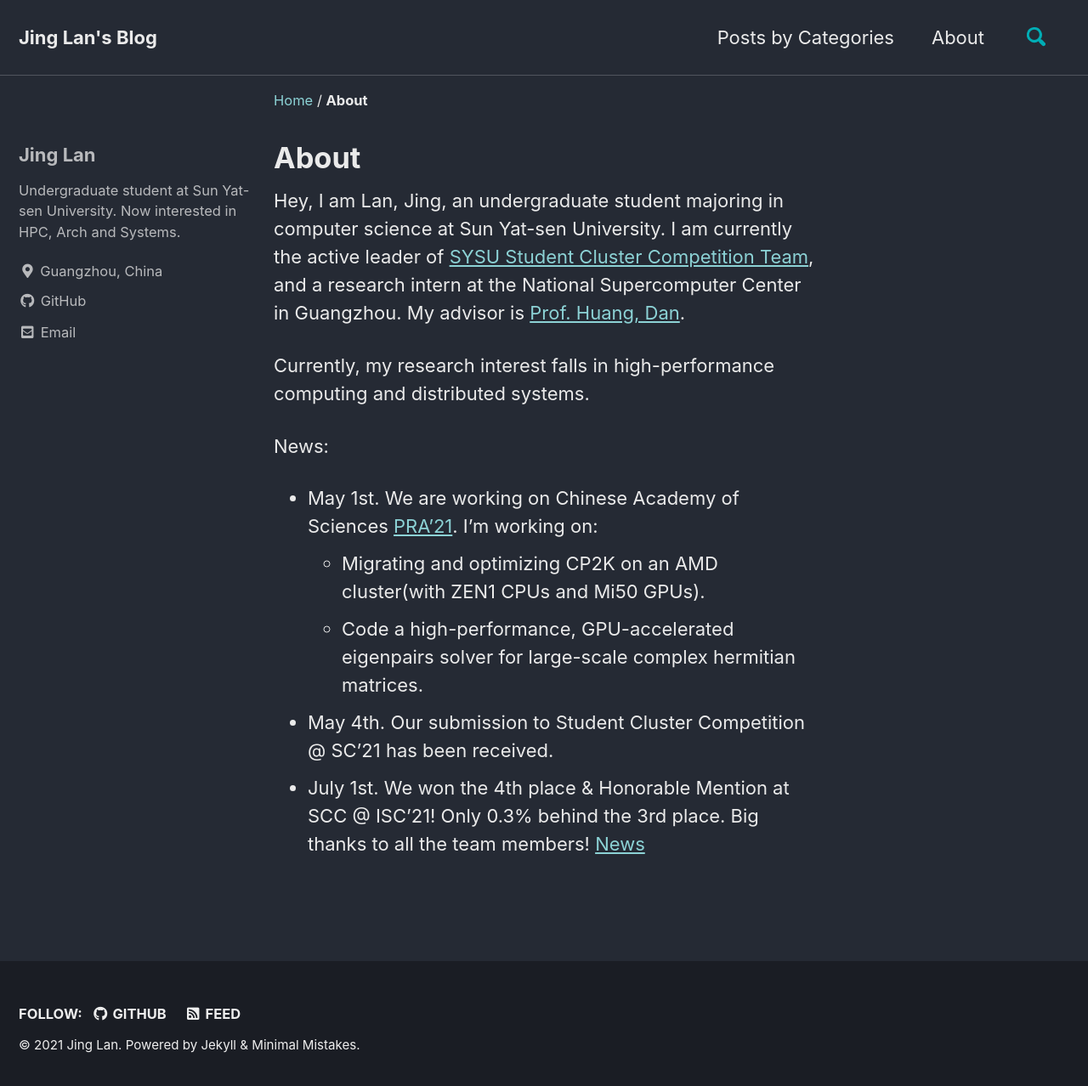
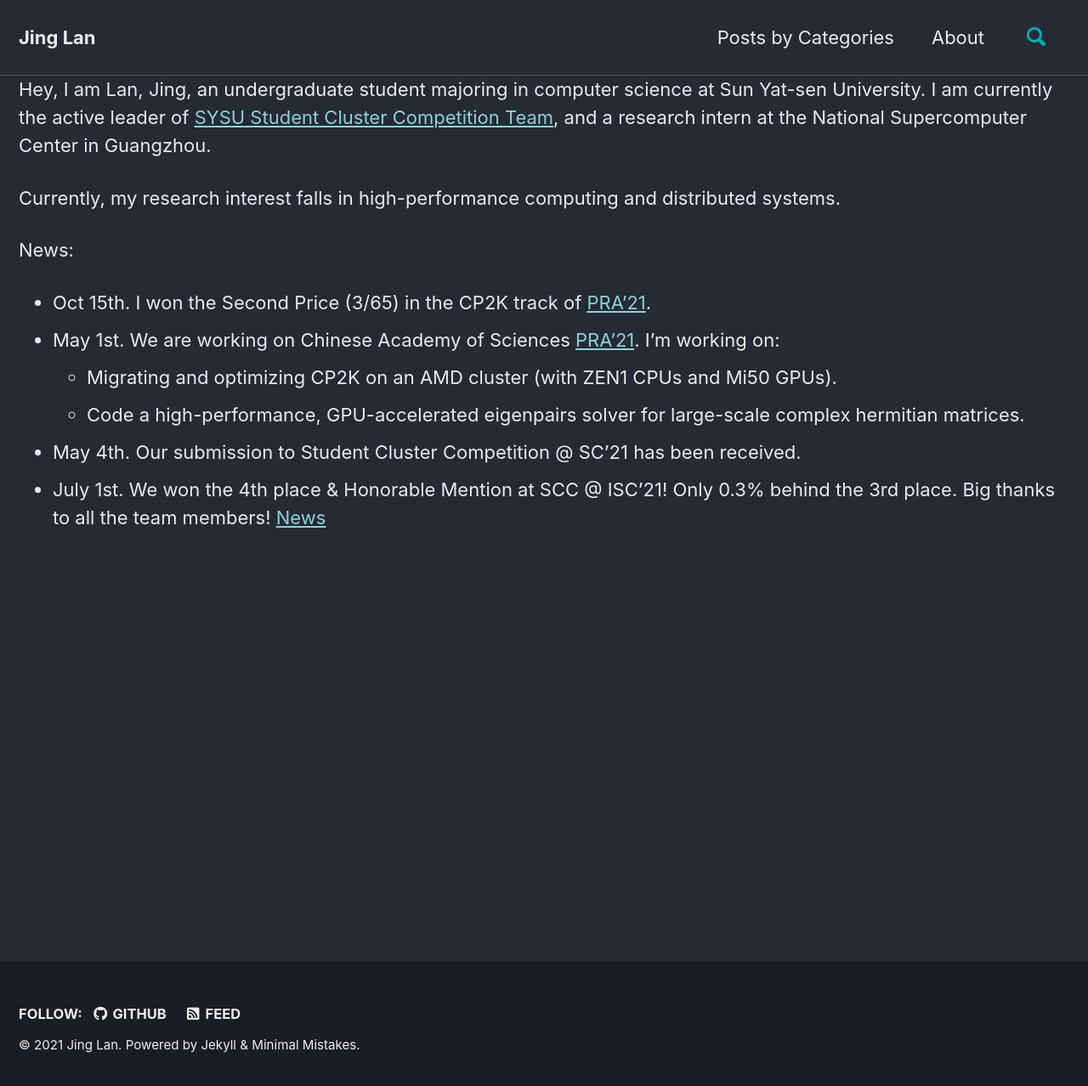
Before and after one commit to Lan-Jing/Lan-Jing.github.io, a Jekyll site: the page built from _pages/home.md, in a window 1280 px wide and 1286 px high. Shown: the top 1278 px of the window at 85% size. Built offline with Jekyll 4.4.1, drawn with Linux system fonts in a browser that asks for light colours; cached includes are drawn as plain includes.

Commit message:
Modify the layout

```diff
--- a/_config.yml
+++ b/_config.yml
@@ -16,7 +16,7 @@ minimal_mistakes_skin    : "dark" # "air", "aqua", "contrast", "dark", "dirt", "
 
 # Site Settings
 locale                   : "en-US"
-title                    : "Jing Lan's Blog"
+title                    : "Jing Lan"
 title_separator          : "|"
 subtitle                 : # site tagline that appears below site title in masthead
 name                     : "Jing Lan"
@@ -38,7 +38,7 @@ comments:
   facebook:
     # https://developers.facebook.com/docs/plugins/comments
     appid                :
-    num_posts            : 6 # 5 (default)
+    num_posts            : 5 # (default)
     colorscheme          : # "light" (default), "dark"
   utterances:
     theme                : # "github-light" (default), "github-dark"
@@ -95,7 +95,7 @@ analytics:
 author:
   name             : "Jing Lan"
   avatar           : # path of avatar image, e.g. "/assets/images/bio-photo.jpg"
-  bio              : "Undergraduate student at Sun Yat-sen University. Now interested in HPC, Arch and Systems."
+  bio              : "HPC and Systems."
   location         : "Guangzhou, China"
   email            : "lanj25@mail2.sysu.edu.cn"
   links:
--- a/_pages/about.md
+++ b/_pages/home.md
@@ -1,18 +1,19 @@
 ---
 title: "About"
-layout: single
+layout: splash
 permalink: /about/
-author_profile: falses
+author_profile: false
 ---
 
-Hey, I am Lan, Jing, an undergraduate student majoring in computer science at Sun Yat-sen University. I am currently the active leader of [SYSU Student Cluster Competition Team](https://scc.sysu.tech/), and a research intern at the National Supercomputer Center in Guangzhou. My advisor is [Prof. Huang, Dan](https://scholar.google.com/citations?hl=en&user=Bo6PwnQAAAAJ).
+Hey, I am Lan, Jing, an undergraduate student majoring in computer science at Sun Yat-sen University. I am currently the active leader of [SYSU Student Cluster Competition Team](https://scc.sysu.tech/), and a research intern at the National Supercomputer Center in Guangzhou.
 
 Currently, my research interest falls in high-performance computing and distributed systems.
 
 News:
 
+* Oct 15th. I won the Second Price (3/65) in the CP2K track of [PRA'21](https://cas-pra.sugon.com/sugon/index2.html).
 * May 1st. We are working on Chinese Academy of Sciences [PRA'21](https://cas-pra.sugon.com/). I'm working on:
-  *  Migrating and optimizing CP2K on an AMD cluster(with ZEN1 CPUs and Mi50 GPUs).
+  *  Migrating and optimizing CP2K on an AMD cluster (with ZEN1 CPUs and Mi50 GPUs).
   *  Code a high-performance, GPU-accelerated eigenpairs solver for large-scale complex hermitian matrices.
 * May 4th. Our submission to Student Cluster Competition @ SC'21 has been received.
 * July 1st. We won the 4th place & Honorable Mention at SCC @ ISC'21! Only 0.3% behind the 3rd place. Big thanks to all the team members! [News](https://www.hpcadvisorycouncil.com/events/student-cluster-competition/index.php)
--- a/index.html
+++ /dev/null
@@ -1,4 +0,0 @@
----
-layout: home
-author_profile: true
----
```
Also changed, not shown: _posts/2020-11-17-helloworld.md (+1 -0 lines).
